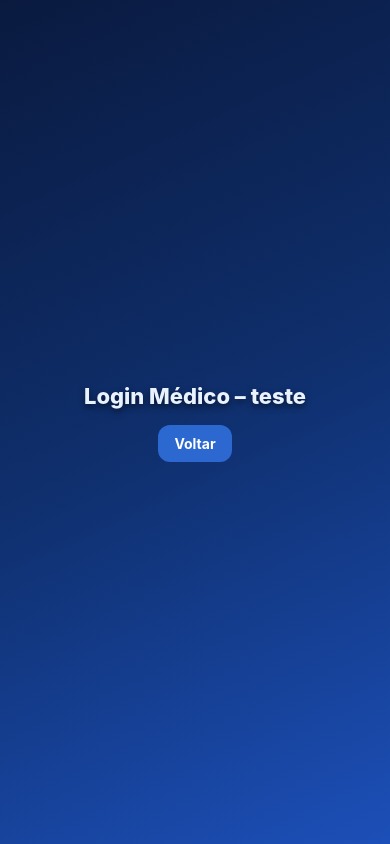
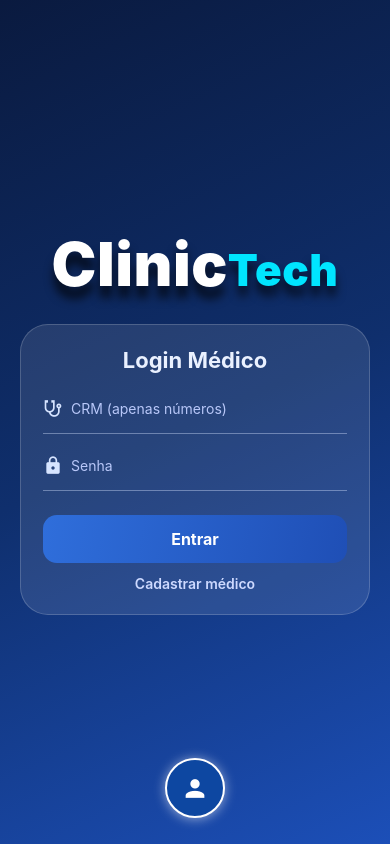
Before and after one commit to Livi4-GIT/Clinitech---Engenharia-de-Software, a React Native app in the folder apps/mobile/: screen / in a window 390 px wide. Both pictures are taken after a click on the button "Entrar como médico". Built offline with nearby package versions, Linux system fonts and the light colour scheme.

Commit message:
Feita tela de Login para Médicos

```diff
--- a/apps/mobile/App.js
+++ b/apps/mobile/App.js
@@ -40,7 +40,10 @@ export default function App() {
       )}
 
       {screen === "loginMedico" && (
-        <LoginMedico onBack={() => setScreen("login")} />
+        <LoginMedico
+          onBack={() => setScreen("login")}
+          onGoLoginUsuario={() => setScreen("login")}
+        />
       )}
 
       <StatusBar style="light" />
--- a/apps/mobile/components/LoginMedico.js
+++ b/apps/mobile/components/LoginMedico.js
@@ -1,41 +1,195 @@
+// components/LoginMedico.js
 import React from "react";
-import { View, Text, Pressable, StyleSheet, Platform, KeyboardAvoidingView } from "react-native";
+import {
+  View,
+  Text,
+  TextInput,
+  Pressable,
+  Alert,
+  StyleSheet,
+  KeyboardAvoidingView,
+  Platform,
+} from "react-native";
+import AsyncStorage from "@react-native-async-storage/async-storage";
 import { LinearGradient } from "expo-linear-gradient";
+import { MaterialCommunityIcons } from "@expo/vector-icons";
 
-export default function LoginMedico({ onBack }) {
+export default class LoginMedico extends React.Component {
+  constructor(props) {
+    super(props);
+    this.state = { crm: "", senha: "" };
+  }
+
+  somenteDigitos = (v) => (v || "").replace(/\D+/g, "");
+
+  entrar = async () => {
+    const { crm, senha } = this.state;
+    const crmN = this.somenteDigitos(crm);
+    if (crmN.length < 4 || crmN.length > 7) {
+      return Alert.alert("CRM inválido", "Informe de 4 a 7 dígitos.");
+    }
+    if (!senha) return Alert.alert("Atenção", "Informe a senha.");
+
+    const data = await AsyncStorage.getItem(`MED_${crmN}`);
+    if (!data) return Alert.alert("Credenciais inválidas", "CRM não cadastrado.");
+    const medico = JSON.parse(data);
+    if (medico.senha !== senha) return Alert.alert("Credenciais inválidas", "Senha incorreta.");
+
+    this.props.onLoginSuccess?.(medico);
+  };
+
+  render() {
+    const { crm, senha } = this.state;
+
     return (
       <LinearGradient colors={["#0a1a3f", "#0f2f6d", "#1c4fb8"]} start={{ x: 0, y: 0 }} end={{ x: 1, y: 1 }} style={{ flex: 1 }}>
         <KeyboardAvoidingView behavior={Platform.OS === "ios" ? "padding" : undefined} style={{ flex: 1 }}>
+          <View style={{ flex: 1 }}>
             <View style={styles.center}>
-          <Text style={styles.title}>Login Médico – teste</Text>
-          {onBack && (
-            <Pressable style={styles.backBtn} onPress={onBack}>
-              <Text style={styles.backTxt}>Voltar</Text>
+              {/* Marca */}
+              <View style={styles.brandWrap} accessible accessibilityRole="header" accessibilityLabel="ClinicTech">
+                <Text style={styles.brandName}>
+                  <Text style={styles.brandClinic}>Clinic</Text>
+                  <Text style={styles.brandTech}>Tech</Text>
+                </Text>
+              </View>
+
+              <View style={styles.card}>
+                <Text style={styles.title}>Login Médico</Text>
+
+                <View style={styles.inputWrap}>
+                  <MaterialCommunityIcons name="stethoscope" size={20} color="#d6e4ff" style={{ marginRight: 8 }} />
+                  <TextInput
+                    style={styles.input}
+                    placeholder="CRM (apenas números)"
+                    placeholderTextColor="#b8c7f8"
+                    keyboardType="number-pad"
+                    value={crm}
+                    onChangeText={(v) => this.setState({ crm: this.somenteDigitos(v).slice(0, 7) })}
+                    maxLength={7}
+                    autoCapitalize="none"
+                  />
+                </View>
+
+                <View style={styles.inputWrap}>
+                  <MaterialCommunityIcons name="lock" size={20} color="#d6e4ff" style={{ marginRight: 8 }} />
+                  <TextInput
+                    style={styles.input}
+                    placeholder="Senha"
+                    placeholderTextColor="#b8c7f8"
+                    secureTextEntry
+                    value={senha}
+                    onChangeText={(v) => this.setState({ senha: v })}
+                    autoCapitalize="none"
+                  />
+                </View>
+
+                <LinearGradient colors={["#2f6edb", "#1f4fb6"]} start={{ x: 0, y: 0 }} end={{ x: 1, y: 1 }} style={styles.btn}>
+                  <Pressable onPress={this.entrar} style={styles.btnPress}>
+                    <Text style={styles.btnText}>Entrar</Text>
                   </Pressable>
-          )}
+                </LinearGradient>
+
+                {/* novo: link abaixo do Entrar */}
+                <Pressable
+                  style={{ marginTop: 12 }}
+                  onPress={() => this.props.onGoCadastroMedico?.()}
+                >
+                  <Text style={styles.link}>Cadastrar médico</Text>
+                </Pressable>
+              </View>
+            </View>
+
+            {/* Botão circular inferior: voltar para LoginUsuario */}
+            <Pressable
+              onPress={() => this.props.onGoLoginUsuario?.()}
+              style={styles.fabMedico}
+              accessibilityLabel="Voltar para login de usuário"
+              accessibilityRole="button"
+            >
+              <MaterialCommunityIcons name="account" size={28} color="#fff" />
+            </Pressable>
           </View>
         </KeyboardAvoidingView>
       </LinearGradient>
     );
   }
+}
+
+/* estilos iguais ao LoginUsuario */
+const ROYAL = "#2f6edb";
+const ACCENT = "#00E5FF";
+const STRONG = "#0D47A1";
 
 const styles = StyleSheet.create({
-  center: { flex: 1, alignItems: "center", justifyContent: "center", padding: 20 },
-  title: {
-    color: "#eaf1ff",
-    fontSize: 22,
-    fontWeight: "800",
-    textAlign: "center",
-    textShadowColor: "rgba(0,0,0,0.55)",
-    textShadowOffset: { width: 0, height: 3 },
-    textShadowRadius: 6,
+  center: { flex: 1, justifyContent: "center", padding: 20 },
+
+  brandWrap: {
+    alignItems: "center",
+    justifyContent: "center",
+    marginBottom: 22,
   },
-  backBtn: {
-    marginTop: 16,
-    backgroundColor: "rgba(47,110,219,0.9)",
-    paddingVertical: 10,
-    paddingHorizontal: 16,
-    borderRadius: 12,
+  brandName: { transform: [{ translateY: -2 }] },
+  brandClinic: {
+    color: "#ffffff",
+    fontSize: 60,
+    fontWeight: "900",
+    letterSpacing: 0.5,
+    textShadowColor: "rgba(0,0,0,0.65)",
+    textShadowOffset: { width: 0, height: 12 },
+    textShadowRadius: 10,
   },
-  backTxt: { color: "#fff", fontWeight: "700" },
+  brandTech: {
+    color: ACCENT,
+    fontSize: 44,
+    fontWeight: "900",
+    letterSpacing: 0.5,
+    textShadowColor: "rgba(0,0,0,0.65)",
+    textShadowOffset: { width: 0, height: 10 },
+    textShadowRadius: 10,
+  },
+
+  card: {
+    borderRadius: 28,
+    padding: 22,
+    backgroundColor: "rgba(255,255,255,0.10)",
+    borderWidth: 1,
+    borderColor: "rgba(255,255,255,0.18)",
+  },
+  title: { color: "#eaf1ff", fontSize: 22, fontWeight: "700", textAlign: "center", marginBottom: 16 },
+
+  inputWrap: {
+    flexDirection: "row",
+    alignItems: "center",
+    marginBottom: 12,
+    borderBottomWidth: 1,
+    borderBottomColor: "rgba(214,228,255,0.4)",
+    paddingBottom: 4,
+  },
+  input: { flex: 1, height: 40, color: "#eaf1ff" },
+
+  btn: { marginTop: 12, borderRadius: 14, overflow: "hidden" },
+  btnPress: { paddingVertical: 14, alignItems: "center" },
+  btnText: { color: "#fff", fontWeight: "700", fontSize: 16 },
+
+  link: { color: "#cdd9ff", textAlign: "center", fontWeight: "600" },
+
+  fabMedico: {
+    position: "absolute",
+    bottom: 26,
+    alignSelf: "center",
+    width: 60,
+    height: 60,
+    borderRadius: 30,
+    backgroundColor: STRONG,
+    alignItems: "center",
+    justifyContent: "center",
+    shadowColor: "#ffffffa9",
+    shadowOpacity: 0.8,
+    shadowRadius: 12,
+    shadowOffset: { width: 0, height: 1 },
+    elevation: 10,
+    borderWidth: 2,
+    borderColor: "#fff",
+  },
 });
```
Also changed, not shown: apps/mobile/components/CadastroMedico.js (added), apps/mobile/components/ConfirmacaoCadastroMedico.js (added). Lines whose indentation alone changed are shown as unchanged.
